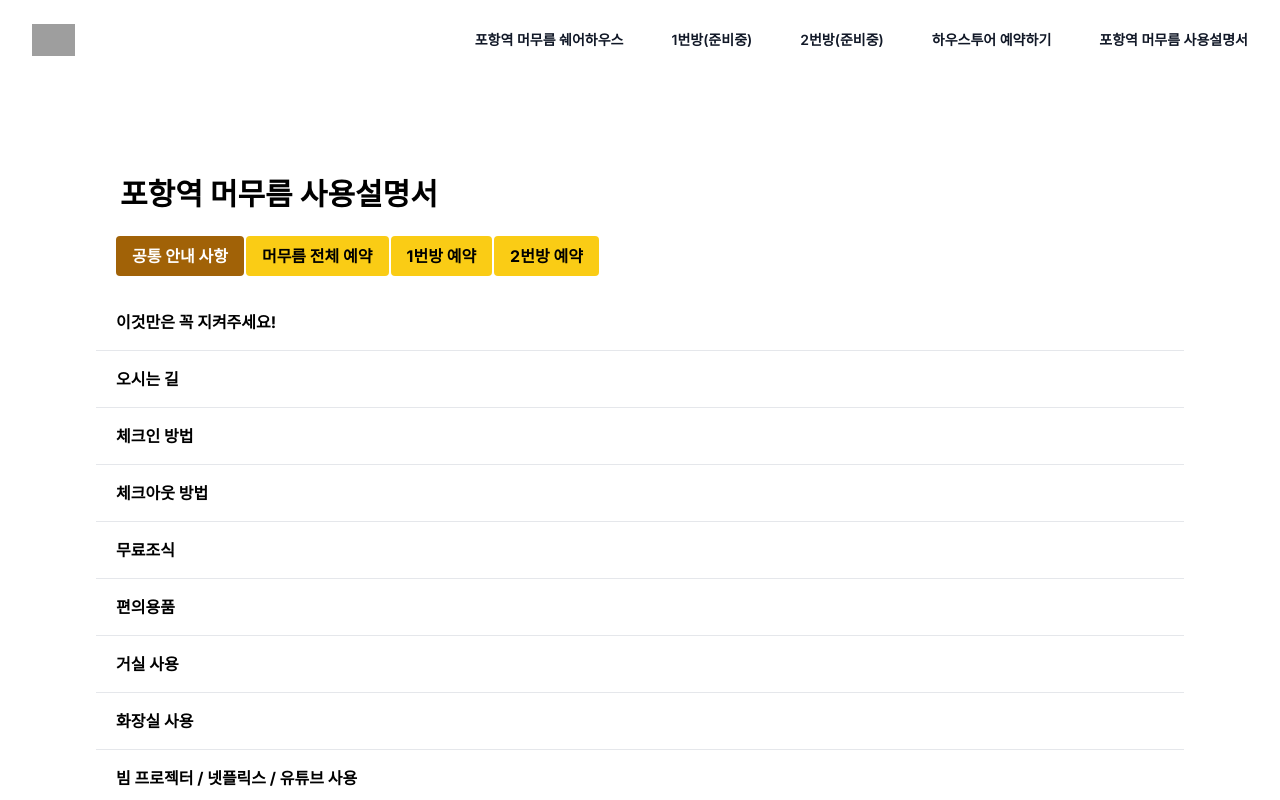
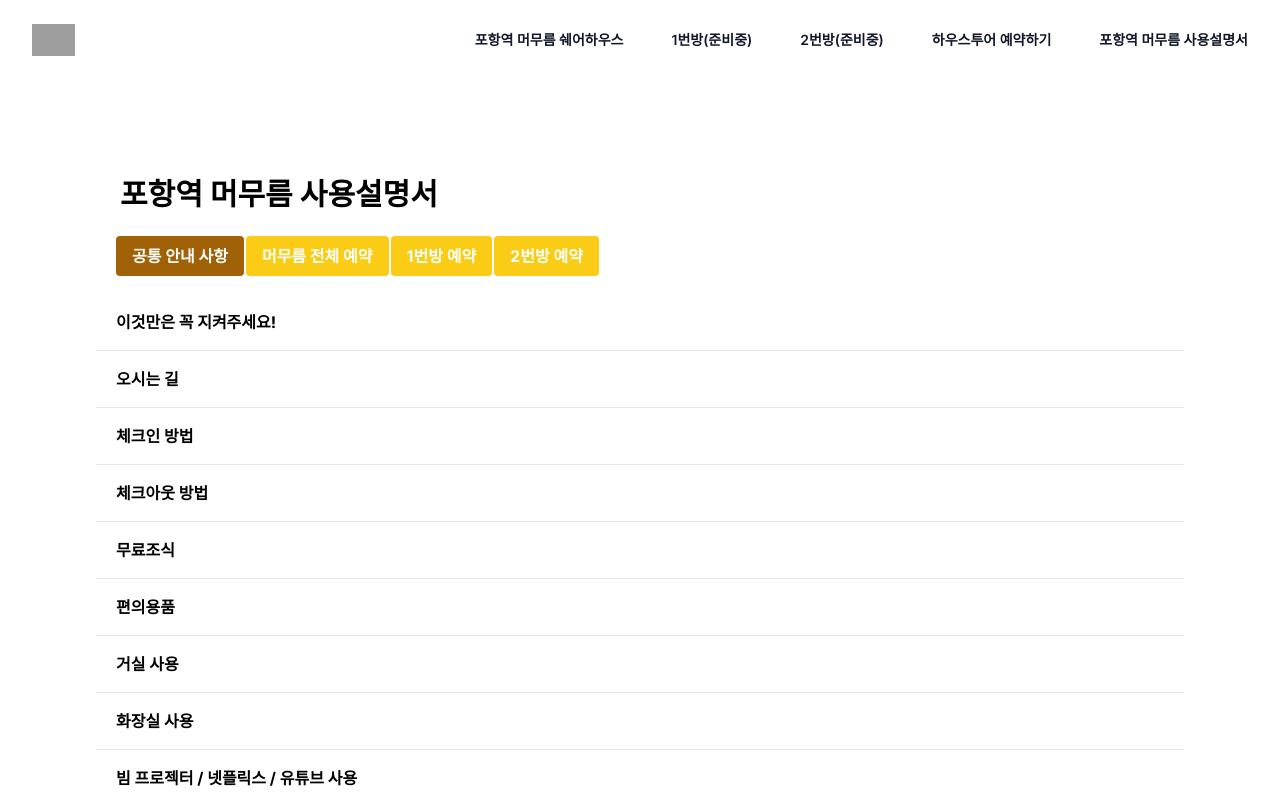
Before and after one commit to saebyeokchu/phymmr, a Next.js app: page /guide in a window 1280 px wide. Shown: the top 800 px of the page. Built offline with nearby package versions, Linux system fonts and the light colour scheme; grey boxes are pictures that could not be loaded.

Commit message:
update guide content

```diff
--- a/app/guide/forEveryone/template.tsx
+++ b/app/guide/forEveryone/template.tsx
@@ -52,7 +52,8 @@ export default function ForEveryone() {
                 notices= {[
                     "머무름은 개별 방 예약시 공동으로 생활하는 쉐어하우스 입니다. 각방에 도어락이 설치되어 있습니다",
                     "화장실을 건식으로 사용중입니다. 샤워커튼을 이용해주세요.",
-                    "❌ 절대 금연해주세요 흡연적발시 에어비앤비 패널티가 부과됩니다"
+                    "❌ 절대 금연해주세요 흡연적발시 에어비앤비 패널티가 부과됩니다",
+                    "보일러는 사용시 온돌모드로 설정 후 잠시 기다려 주세요. 따뜻한 물이 가장 잘 나옵니다 :)"
                 ]}
                 noticeIndex= {0}
                 imageSrc={undefined}
--- a/app/guide/forRoom2/template.tsx
+++ b/app/guide/forRoom2/template.tsx
@@ -43,7 +43,7 @@ export default function ForRoom2() {
                     </ul>
                     { imageSrc && <img src={`https://phymmr.s3.us-east-2.amazonaws.com/${imageSrc}`} /> }
                     { video && <video width="400" controls autoPlay>
-                            <source src={`https://phymmr.s3.us-east-2.amazonaws.com/turn_on_hotwater.MOV`} type="video/mp4" />
+                            <source src={`https://phymmr.s3.us-east-2.amazonaws.com/turn_on_hotwater.mp4`} type="video/mp4" />
                         </video>
                     }
                 </div>
@@ -55,7 +55,8 @@ export default function ForRoom2() {
             <AccordionBox
                 noticeTitle = "보일러"
                 notices= {[
-                    "에어비앤비 특징상 1번방에 보일러 온도 조절기가 위치하고 있습니다. 2번방 게스트분께서는 호실에 비치된 아이패드를 이용해 보일러를 조절하실 수 있습니다."
+                    "에어비앤비 특징상 1번방에 보일러 온도 조절기가 위치하고 있습니다. 2번방 게스트분께서는 호실에 비치된 아이패드를 이용해 보일러를 조절하실 수 있습니다.",
+                    "온돌모드를 사용하시고 잠시 기다리시면 따뜻한 물로 샤워하실 수 있습니다"
                 ]}
                 noticeIndex= {0}
                 imageSrc={undefined}
--- a/app/guide/page.tsx
+++ b/app/guide/page.tsx
@@ -34,10 +34,10 @@ export default function Guide() {
                     <h2 className="mb-6 pl-6 text-3xl font-bold">포항역 머무름 사용설명서</h2>
                     {/* sm:justify-normal sm:flex-col  */}
                     <div className="flex flex-wrap md:flex md:justify-start space-x-0.5 ml-5">
-                        <div><button className={`g-blue-500 ${ reservationType === "forEveryOne" ? "bg-yellow-700 text-white" : "bg-yellow-400" } font-bold py-2 px-4 rounded hover:bg-purple-900 text-xs md:text-base mb-0.5`} onClick={()=>adjustBelowList("forEveryOne")}> 공통 안내 사항 </button></div>
-                        <div><button className={`g-blue-500 ${ reservationType === "forEntireApt" ? "bg-yellow-700 text-white" : "bg-yellow-400" } font-bold py-2 px-4 rounded hover:bg-purple-900 text-xs md:text-base mb-0.5`} onClick={()=>adjustBelowList("forEntireApt")}> 머무름 전체 예약 </button></div>
-                        <div><button className={`g-blue-500 ${ reservationType === "forRoom1" ? "bg-yellow-700 text-white" : "bg-yellow-400" } font-bold py-2 px-4 rounded hover:bg-purple-900 text-xs md:text-base mb-0.5`} onClick={()=>adjustBelowList("forRoom1")}> 1번방 예약 </button></div>
-                        <div><button className={`g-blue-500 ${ reservationType === "forRoom2" ? "bg-yellow-700 text-white" : "bg-yellow-400" } font-bold py-2 px-4 rounded hover:bg-purple-900 text-xs md:text-base mb-0.5`} onClick={()=>adjustBelowList("forRoom2")}>2번방 예약</button></div>
+                        <div><button className={`g-blue-500 ${ reservationType === "forEveryOne" ? "bg-yellow-700 text-white" : "bg-yellow-400" } font-bold py-2 px-4 rounded hover:bg-yellow-700 text-white text-xs md:text-base mb-0.5`} onClick={()=>adjustBelowList("forEveryOne")}> 공통 안내 사항 </button></div>
+                        <div><button className={`g-blue-500 ${ reservationType === "forEntireApt" ? "bg-yellow-700 text-white" : "bg-yellow-400" } font-bold py-2 px-4 rounded hover:bg-yellow-700 text-white text-xs md:text-base mb-0.5`} onClick={()=>adjustBelowList("forEntireApt")}> 머무름 전체 예약 </button></div>
+                        <div><button className={`g-blue-500 ${ reservationType === "forRoom1" ? "bg-yellow-700 text-white" : "bg-yellow-400" } font-bold py-2 px-4 rounded hover:bg-yellow-700 text-white text-xs md:text-base mb-0.5`} onClick={()=>adjustBelowList("forRoom1")}> 1번방 예약 </button></div>
+                        <div><button className={`g-blue-500 ${ reservationType === "forRoom2" ? "bg-yellow-700 text-white" : "bg-yellow-400" } font-bold py-2 px-4 rounded hover:bg-yellow-700 text-white text-xs md:text-base mb-0.5`} onClick={()=>adjustBelowList("forRoom2")}>2번방 예약</button></div>
                     </div>
                     <div className='mt-4'>
                         { reservationType === "forEveryOne"  && <ForEveryone />}
```
